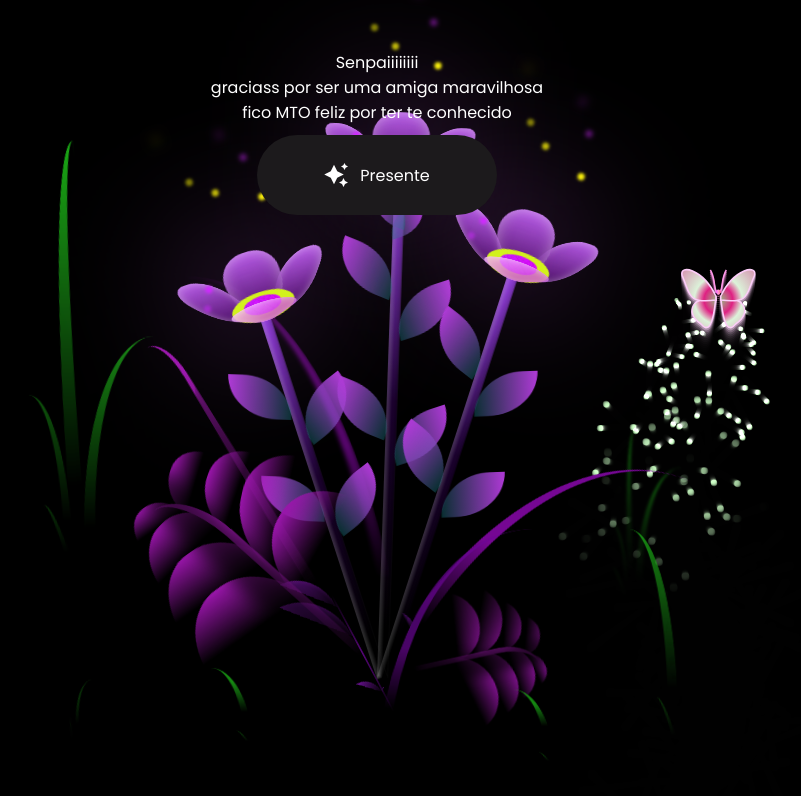
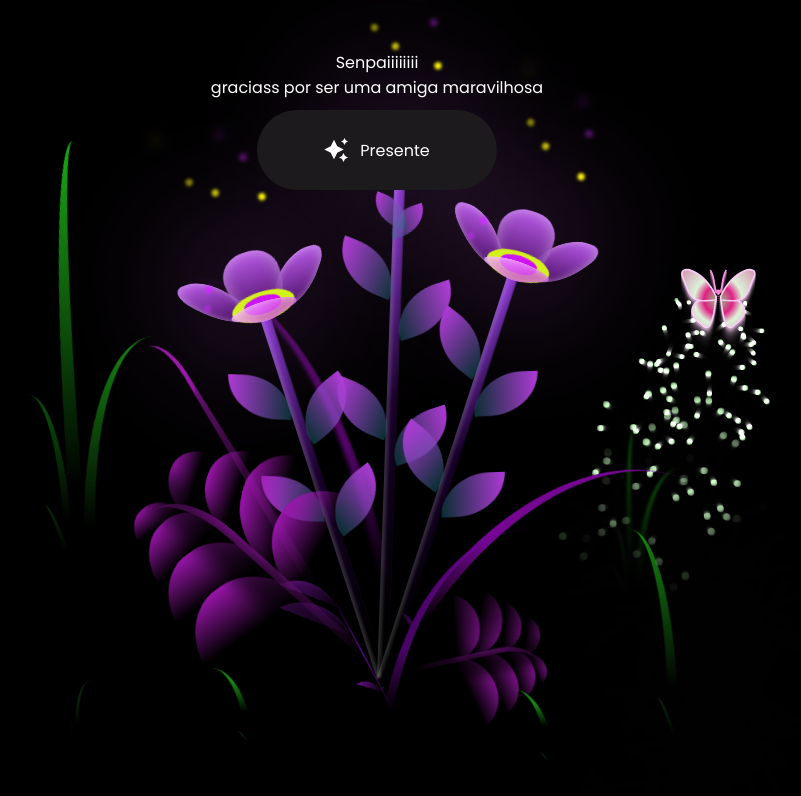
Before and after one commit to wzksi/oioi, a plain HTML site: page index.html in a window 1280 px wide. Shown: the whole page, without its empty margins (263-1064 px from the left). Drawn offline with nearby package versions, Linux system fonts and the light colour scheme.

Commit message:
Atualizar o index.html

```diff
--- a/index.html
+++ b/index.html
@@ -17,7 +17,7 @@
 
 <body class="not-loaded ">
   <header>
-    <span>Senpaiiiiiiii <br>graciass por ser uma amiga maravilhosa <br> fico MTO feliz por ter te conhecido</span>
+    <span>Senpaiiiiiiii <br>graciass por ser uma amiga maravilhosa</span>
     <div style="margin-top: 10px; width: 100%; display: flex; justify-content: center;">
       <a href="presente/index.html" class="btn">
         <svg height="24" width="24" fill="#FFFFFF" viewBox="0 0 24 24" data-name="Layer 1" id="Layer_1" class="sparkle">
```
